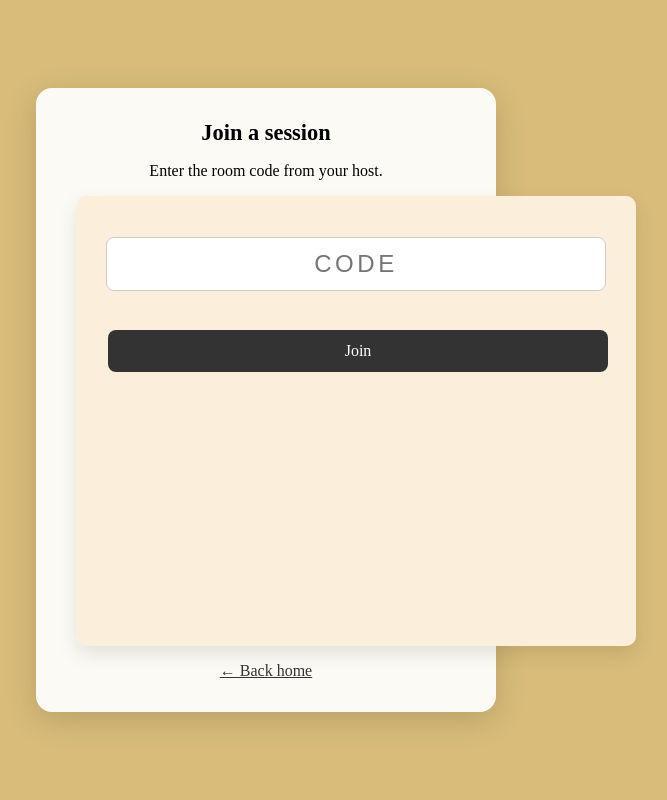
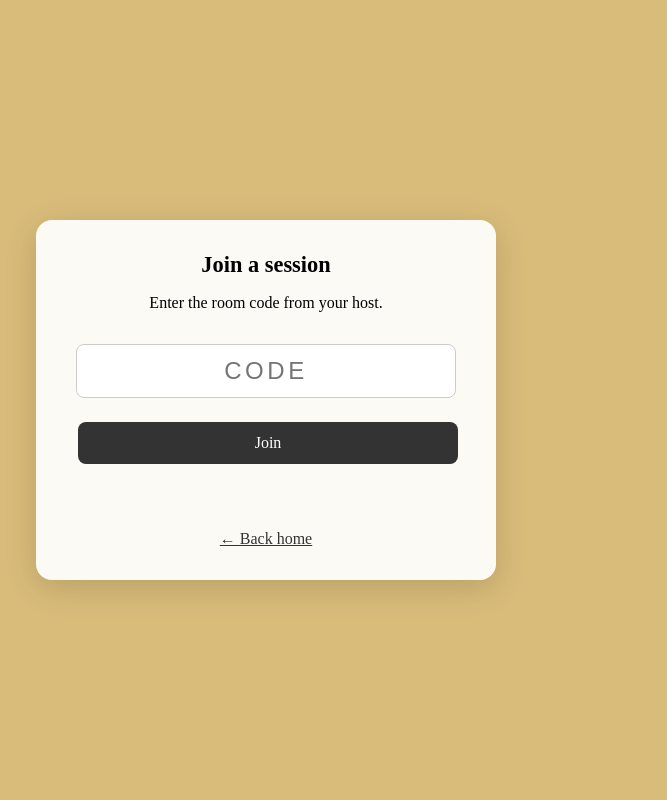
Before and after one commit to wyguy27/Cine-Swipe, a Flask app: page /join in a window 1280 px wide. Shown: the whole page, without its empty margins (374-1041 px from the left). Run offline with Flask 3, Linux system fonts and the light colour scheme.

Commit message:
fixed some bugs

```diff
--- a/static/style.css
+++ b/static/style.css
@@ -233,7 +233,7 @@ button {
     max-width: 50%;
 }
 
-form {
+#prefsForm {
     background: #fbeedb;
     height: 50vh;
     padding: 25px 30px;
```
